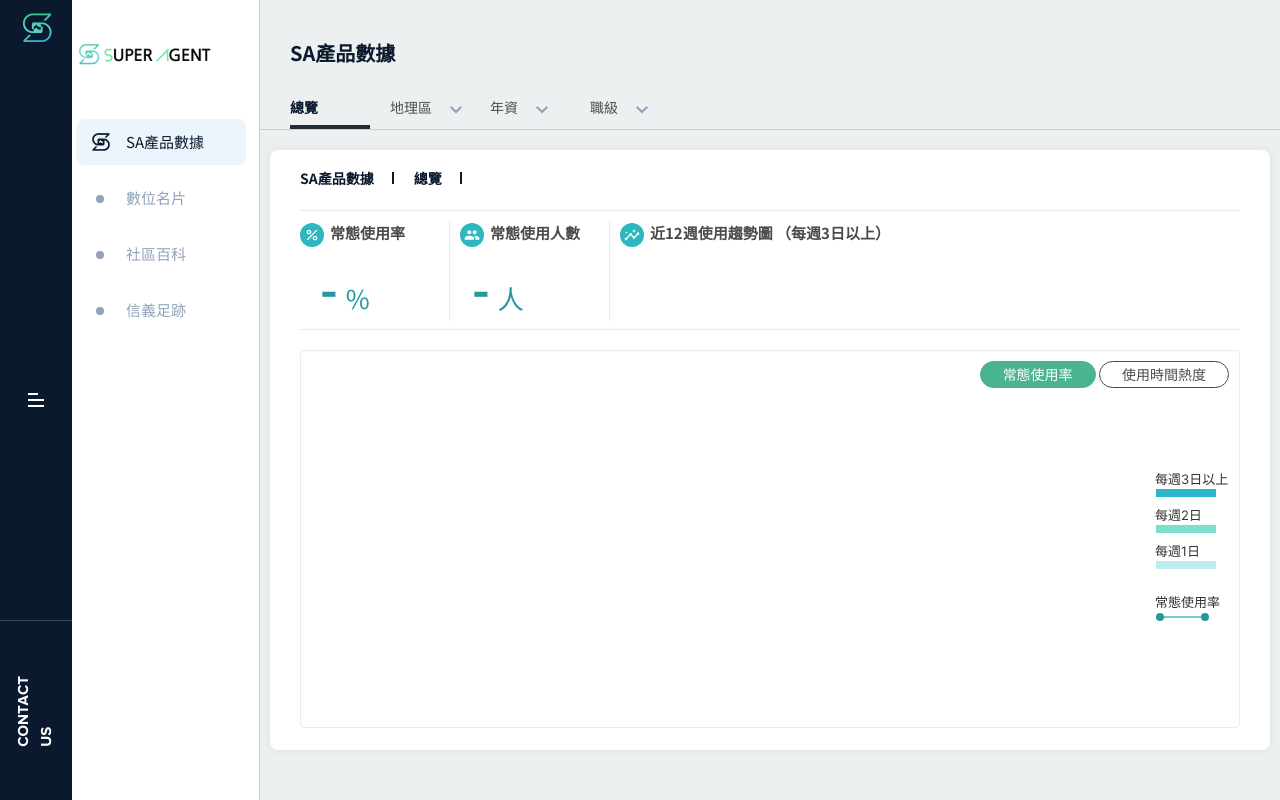
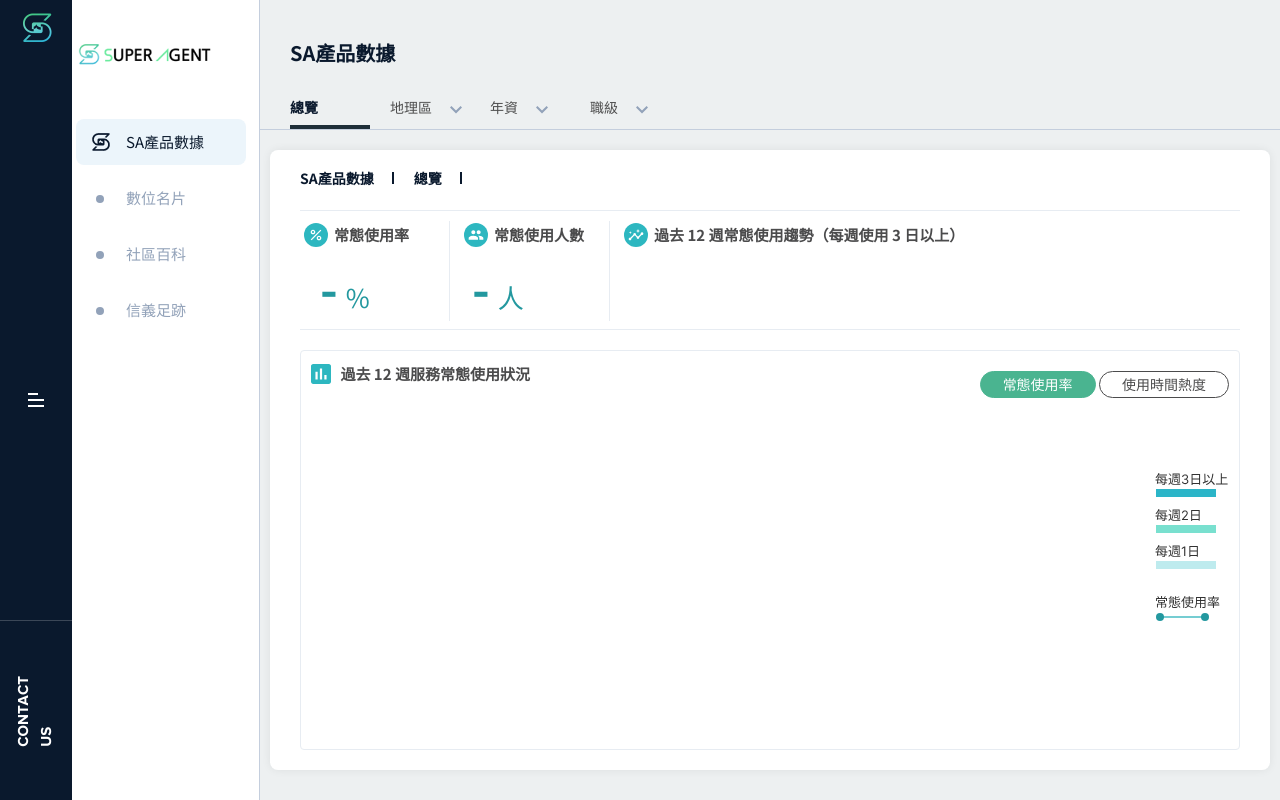
Before and after one commit to Brian881215/Sinyi_website_demo, a Django app: template sa_page/templates/pd_data.html in a window 1280 px wide. Run offline with Django 3.2, Linux system fonts and the light colour scheme; the template is opened without the code that fills it, so the values that code supplies are empty; some libraries are stand-ins or nearby versions.

Commit message:
layout adjustment

```diff
--- a/sa_page/static/assets/css/pd_data.css
+++ b/sa_page/static/assets/css/pd_data.css
@@ -176,7 +176,7 @@ article {
     margin: 20px auto;
     padding:0px 30px;
     width: 1000px;
-    height: 600px;
+    height: 620px;
     background: #FFFFFF;
     box-shadow: 0px 0px 10px rgba(0, 0, 0, 0.07);
     border-radius: 8px;
@@ -219,12 +219,13 @@ article {
     width:140px;
 }
 .s2 h4{
+    margin-left: 4px;
     height: 24px;
     line-height: 24px;
 }
-.s2 .s2_span {
+.s2 h4 span {
     position: relative;
-    top:1.4px;
+    top:1.5px;
 }
 .s2 h4 img{
     margin-right: 6px;
@@ -259,20 +260,32 @@ article {
 
 /* section3 */
 #section3 {
+    position: relative;
     padding-top: 20px;
 }
+#s3_title {
+    position: absolute;
+    top:10px;
+    left:8px;
+}
+#s3_title h4 span {
+    position: relative;
+    top:1.5px;
+    left:4px;
+}
+
 .frame {
     position: relative;
-    padding-top: 40px;
+    padding-top: 50px;
     width:940px;
-    height: 378px;
+    height: 400px;
     border: 1px solid #E7ECF2;
     border-radius: 4px;
 }
 
 #chart_btn {
     position: absolute;
-    top:10px;
+    top:20px;
     right:10px;
     height: 40px;
 }
@@ -297,7 +310,7 @@ article {
     font-size: 11px;
 }
 #heatmap #heatmap_title {
-    font-size:14px;
+    font-size:13px;
 }
 
 /* 比例尺 */
--- a/sa_page/templates/pd_data.html
+++ b/sa_page/templates/pd_data.html
@@ -172,12 +172,18 @@ height="0" width="0" style="display:none;visibility:hidden"></iframe></noscript>
                         <div><sapn id="s2_span2">-</sapn><span class="s2_span">人</span></div>
                     </div>
                     <div class="s2">
-                        <h4><img src="{% static 'assets/img/pd_data/ic_selection2_3.svg' %}" /><span>近12週使用趨勢圖 （每週3日以上）</span></h4>
+                        <h4><img src="{% static 'assets/img/pd_data/ic_selection2_3.svg' %}" /><span>過去 12 週常態使用趨勢（每週使用 3 日以上）</span></h4>
                         <div class="d_chart"></div>
                     </div>
                 </div>
                 <div id="section3">
                     <div class="frame">
+                        <div id="s3_title">
+                            <h4>
+                                <img src="{% static 'assets/img/pd_data/ic_selection3.svg'%}" />
+                                <span class="s3_title_span">過去 12 週服務常態使用狀況</span>
+                            </h4>
+                        </div>
                         <div id="chart_btn">
                             <button id="chart_btn1" class="chart_btn_s">常態使用率</button>
                             <button id="chart_btn2" class="">使用時間熱度</button>
@@ -483,7 +489,7 @@ height="0" width="0" style="display:none;visibility:hidden"></iframe></noscript>
                     .text("週");
                 chart.append("text")
                     .attr("x", "30px")
-                    .attr("y", "-20px")
+                    .attr("y", "-15px")
                     .attr("text-anchor", "end")
                     .text("常態使用人數");
 
@@ -643,15 +649,15 @@ height="0" width="0" style="display:none;visibility:hidden"></iframe></noscript>
                 .text("小時");
             chart.append("text")
                 .attr("x", "-10px")
-                .attr("y", "-20px")
+                .attr("y", "-15px")
                 .attr("text-anchor", "end")
                 .text("星期");
             chart.append("text")
                 .attr("x", "520px")
-                .attr("y", "-20px")
+                .attr("y", "-10px")
                 .attr("text-anchor", "end")
                 .attr("id","heatmap_title")
-                .attr("fill","#4AB490")
+                .attr("fill","#555555")
                 .attr("font-weight","bold")
                 .text(heatmap["period"]);
 
@@ -705,11 +711,13 @@ height="0" width="0" style="display:none;visibility:hidden"></iframe></noscript>
             $("#chart_btn button").removeClass();
             let btn_id = e.target.id;
             if(btn_id == "chart_btn1"){
+                $(".s3_title_span").html("過去 12 週服務常態使用狀況");
                 $("#chart_btn1").attr("class","chart_btn_s")
                 section3_1(context["bar_chart"]);
 
                 $(".scale > img").attr("src",string1+'1'+'.svg');
             }else if(btn_id == "chart_btn2"){
+                $(".s3_title_span").html("過去 1 週服務使用時間熱度");
                 $("#chart_btn2").attr("class","chart_btn_s")
                 section3_2(context["heatmap"]);
                 $(".scale > img").attr("src",string1+'2'+'.svg');
```
Also changed, not shown: sa_page/static/assets/img/pd_data/ic_selection3.svg (added).
